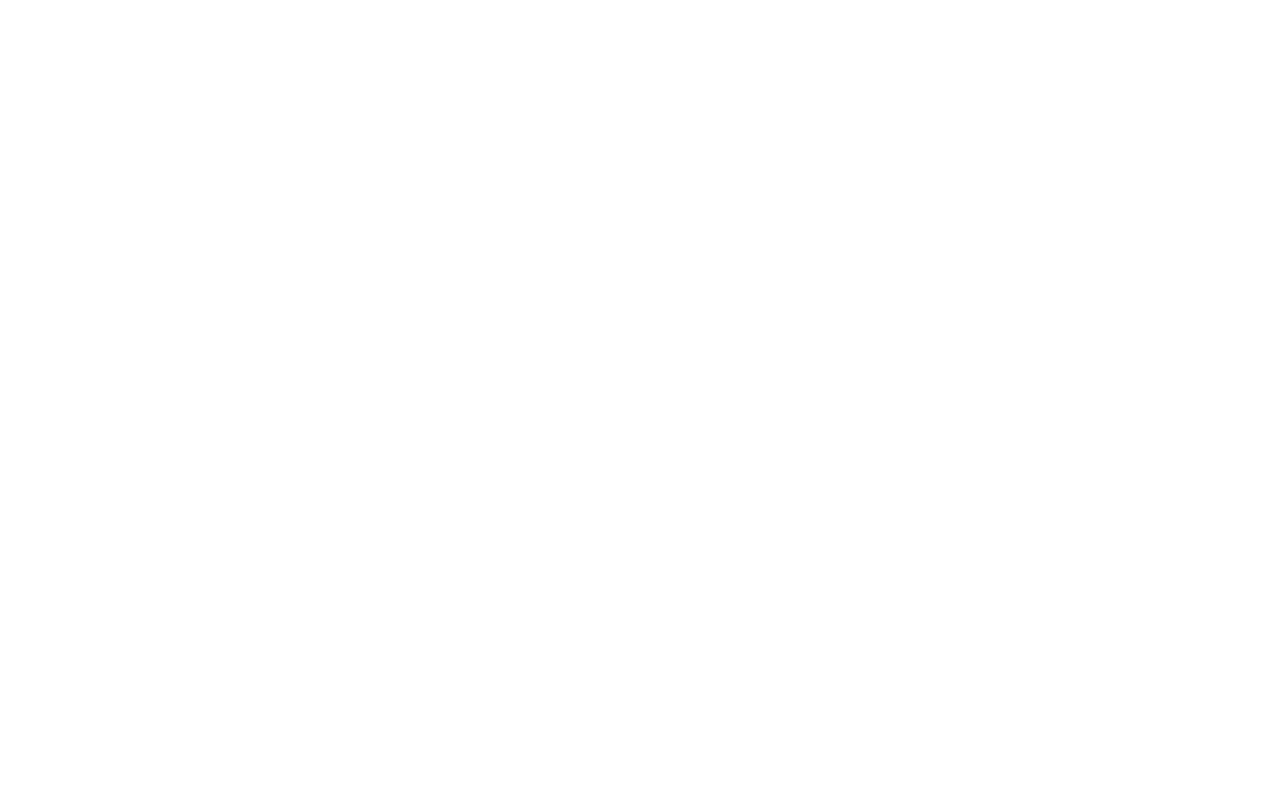
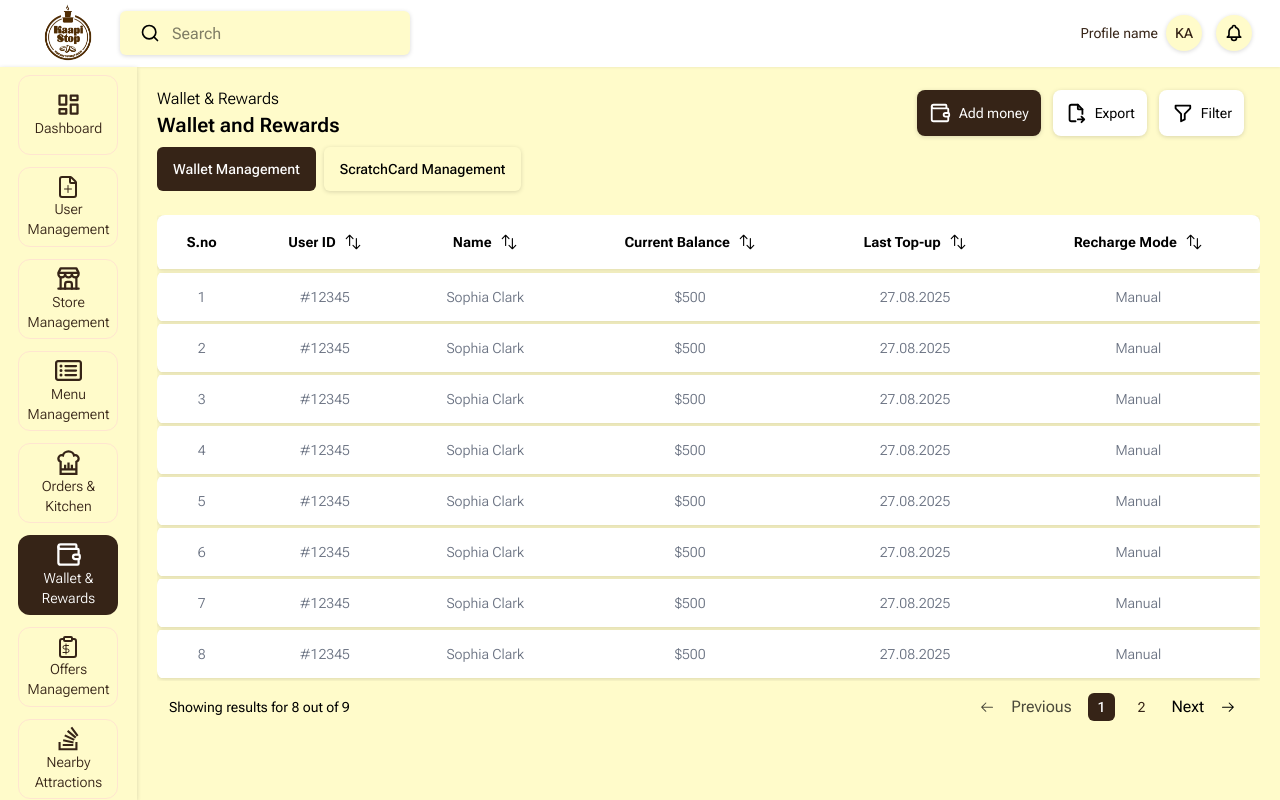
Before and after one commit to Vishvanath2005/Kappi_Stop_FE, a React (Vite) app in the folder Kappi_Stop_FE/: page /wallet_rewards in a window 1280 px wide. Before the commit this address had no page. Built offline with nearby package versions, Linux system fonts and the light colour scheme.

Commit message:
wallet and rewards done👍

```diff
--- a/Kappi_Stop_FE/src/components/Table.jsx
+++ b/Kappi_Stop_FE/src/components/Table.jsx
@@ -16,6 +16,7 @@
   add_button,
   columns = [],
   data = [],
+  Export_Filter=true,
   showActions = true,
   ViewRoute = false,
   EditRoute = false,
@@ -104,8 +105,8 @@
               paddingX="px-4"
               onClick={() => setShowAdd(true)}
             />
-          )}
-          <Button
+          )}{Export_Filter &&
+          (<><Button
             button_icon={<TbFileExport size={22} />}
             button_name="Export"
             bgColor="bg-white"
@@ -118,10 +119,10 @@
             bgColor="bg-white"
             textColor="text-layout-text"
             paddingX="px-4"
-          />
+          /> </>)}
         </div>
       </div>
-      <div className="overflow-auto no-scrollbar h-130">
+      <div className="overflow-auto no-scrollbar h-fit">
         <table className="w-full whitespace-nowrap border-collapse">
           <thead>
             <tr className="font-semibold text-sm bg-white border-b-4 border-background h-14 drop-shadow-sm">
--- a/Kappi_Stop_FE/src/layout/Layouts.jsx
+++ b/Kappi_Stop_FE/src/layout/Layouts.jsx
@@ -46,7 +46,7 @@
     {
       title: "Wallet & Rewards",
       icon: <Wallet size={27} />,
-      to: "/walletandrewards",
+      to: "/wallet_rewards",
     },
     {
       title: "Offers Management",
--- /dev/null
+++ b/Kappi_Stop_FE/src/pages/wallet_rewards/Wallet_Rewards.jsx
@@ -0,0 +1,78 @@
+import React, { useState } from "react";
+import { Wallet } from "lucide-react";
+import { TbFileExport } from "react-icons/tb";
+import { BiFilterAlt } from "react-icons/bi";
+import Title from "../../components/graph/Title";
+import Button from "../../components/Button";
+import Wallet_management from "./wallet_management/Wallet_management";
+import Scratch_Management from "./scratch_management/Scratch_Management";
+const Wallet_Rewards = () => {
+  const [activeTab, setActiveTab] = useState("wallet_management");
+  const tabs = [
+    { id: "wallet_management", label: "Wallet Management" },
+    { id: "scratch_management", label: "ScratchCard Management" },
+  ];
+  return (
+    <div>
+      <div className="flex flex-col md:flex-row md:justify-between md:items-center gap-3">
+        <Title title="Wallet & Rewards" page_title="Wallet and Rewards" />
+
+        <div className="flex flex-wrap items-center gap-2 md:gap-3 mr-0 md:mr-4">
+          <Button
+            button_icon={<Wallet size={22} />}
+            button_name="Add money"
+            bgColor="bg-layout-text"
+            textColor="text-white"
+            paddingY="py-3 "
+            paddingX="px-3"
+          />
+          <Button
+            button_icon={<TbFileExport size={22} />}
+            button_name="Export"
+            bgColor="bg-white"
+            textColor="text-darkest-blue"
+            paddingY="py-3"
+            paddingX="px-3"
+          />
+          <Button
+            button_icon={<BiFilterAlt size={22} />}
+            button_name="Filter"
+            bgColor="bg-white"
+            textColor="text-darkest-blue"
+            paddingY="py-3"
+            paddingX="px-3"
+          />
+        </div>
+      </div>
+      <div className="flex justify-between my-2 ">
+        <div className="flex gap-2  ">
+          {tabs.map((tab) => (
+            <button
+              key={tab.id}
+              className={`py-3 px-4 rounded-md text-sm font-medium ${
+                activeTab === tab.id
+                  ? " text-white bg-layout-text font-light   font-roboto-flex"
+                  : "text-black bg-background drop-shadow-sm   font-light font-roboto-flex"
+              }`}
+              onClick={() => setActiveTab(tab.id)}
+            >
+              {tab.label}
+            </button>
+          ))}
+        </div>
+      </div>
+      {activeTab === "wallet_management" && (
+        <>
+          <Wallet_management />
+        </>
+      )}
+      {activeTab === "scratch_management" && (
+        <>
+          <Scratch_Management />
+        </>
+      )}
+    </div>
+  );
+};
+
+export default Wallet_Rewards;
--- /dev/null
+++ b/Kappi_Stop_FE/src/pages/wallet_rewards/scratch_management/Scratch_Management.jsx
@@ -0,0 +1,95 @@
+import React from "react";
+import Table from "../../../components/Table";
+
+const Scratch_Management = () => {
+  const scratchColumns = [
+    { key: "card_id", label: "Card ID" },
+    { key: "type", label: "Type" },
+    { key: "eligibility", label: "Eligibility" },
+    { key: "expiry_date", label: "Expiry Date" },
+    { key: "status", label: "Status" },
+  ];
+
+  const scratchData = [
+    {
+      card_id: "#A1B2C3",
+      type: "Discount",
+      eligibility: "All Users",
+      expiry_date: "27.08.2025",
+      status: "Active",
+    },
+    {
+      card_id: "#A1B2C3",
+      type: "Discount",
+      eligibility: "All Users",
+      expiry_date: "27.08.2025",
+      status: "Active",
+    },
+    {
+      card_id: "#A1B2C3",
+      type: "Discount",
+      eligibility: "All Users",
+      expiry_date: "27.08.2025",
+      status: "Active",
+    },
+    {
+      card_id: "#A1B2C3",
+      type: "Discount",
+      eligibility: "All Users",
+      expiry_date: "27.08.2025",
+      status: "Active",
+    },
+    {
+      card_id: "#A1B2C3",
+      type: "Discount",
+      eligibility: "All Users",
+      expiry_date: "27.08.2025",
+      status: "Expired",
+    },
+    {
+      card_id: "#A1B2C3",
+      type: "Discount",
+      eligibility: "All Users",
+      expiry_date: "27.08.2025",
+      status: "Active",
+    },
+    ,
+    {
+      card_id: "#A1B2C3",
+      type: "Discount",
+      eligibility: "All Users",
+      expiry_date: "27.08.2025",
+      status: "Active",
+    },
+
+    {
+      card_id: "#A1B2C3",
+      type: "Discount",
+      eligibility: "All Users",
+      expiry_date: "27.08.2025",
+      status: "Active",
+    },
+    {
+      card_id: "#A1B2C3",
+      type: "Discount",
+      eligibility: "All Users",
+      expiry_date: "27.08.2025",
+      status: "Active",
+    },
+  ];
+
+  return (
+    <>
+      <Table
+        Export_Filter={false}
+        data={scratchData}
+        columns={scratchColumns}
+        EditModal={true}
+        ViewRoute={true}
+        itemsPerPage={9}
+      />
+    </>
+  );
+};
+
+export default Scratch_Management;
--- /dev/null
+++ b/Kappi_Stop_FE/src/pages/wallet_rewards/wallet_management/Wallet_management.jsx
@@ -0,0 +1,91 @@
+import React from "react";
+import Table from "../../../components/Table";
+
+const Wallet_management = () => {
+  const walletData = [
+    {
+      userId: "#12345",
+      name: "Sophia Clark",
+      balance: "$500",
+      lastTopup: "27.08.2025",
+      rechargeMode: "Manual",
+    },
+    {
+      userId: "#12345",
+      name: "Sophia Clark",
+      balance: "$500",
+      lastTopup: "27.08.2025",
+      rechargeMode: "Manual",
+    },
+    {
+      userId: "#12345",
+      name: "Sophia Clark",
+      balance: "$500",
+      lastTopup: "27.08.2025",
+      rechargeMode: "Manual",
+    },
+    {
+      userId: "#12345",
+      name: "Sophia Clark",
+      balance: "$500",
+      lastTopup: "27.08.2025",
+      rechargeMode: "Manual",
+    },
+    {
+      userId: "#12345",
+      name: "Sophia Clark",
+      balance: "$500",
+      lastTopup: "27.08.2025",
+      rechargeMode: "Manual",
+    },
+    {
+      userId: "#12345",
+      name: "Sophia Clark",
+      balance: "$500",
+      lastTopup: "27.08.2025",
+      rechargeMode: "Manual",
+    },
+    {
+      userId: "#12345",
+      name: "Sophia Clark",
+      balance: "$500",
+      lastTopup: "27.08.2025",
+      rechargeMode: "Manual",
+    },
+    {
+      userId: "#12345",
+      name: "Sophia Clark",
+      balance: "$500",
+      lastTopup: "27.08.2025",
+      rechargeMode: "Manual",
+    },
+    {
+      userId: "#12345",
+      name: "Sophia Clark",
+      balance: "$500",
+      lastTopup: "27.08.2025",
+      rechargeMode: "Manual",
+    },
+  ];
+
+  const walletcolumns = [
+    { key: "userId", label: "User ID" },
+    { key: "name", label: "Name" },
+    { key: "balance", label: "Current Balance" },
+    { key: "lastTopup", label: "Last Top-up" },
+    { key: "rechargeMode", label: "Recharge Mode" },
+  ];
+  return (
+    <>
+      <Table
+        Export_Filter={false}
+        showActions={false}
+        columns={walletcolumns}
+        data={walletData}
+        itemsPerPage={8}
+      />
+    </>
+  );
+};
+
+export default Wallet_management;
--- a/Kappi_Stop_FE/src/routes/Main_Router.jsx
+++ b/Kappi_Stop_FE/src/routes/Main_Router.jsx
@@ -6,6 +6,7 @@
 import User_Route from "./other_Routes/User_Route";
 import Report_Route from "./other_Routes/Report_Route";
 import Settings_Route from "./other_Routes/Settings_Route";
+import Wallet_Route from "./other_Routes/Wallet_Route";
 
 const Main_Router = () => {
   return (
@@ -16,6 +17,7 @@
           <Route element={<Layouts />}>
             {Dashboard_Route()}
             {User_Route()}
+            {Wallet_Route()}
             {Report_Route()}
             {Settings_Route()}
           </Route>
--- /dev/null
+++ b/Kappi_Stop_FE/src/routes/other_Routes/Wallet_Route.jsx
@@ -0,0 +1,13 @@
+import React from "react";
+import { Route } from "react-router-dom";
+import Wallet_Rewards from "../../pages/wallet_rewards/Wallet_Rewards";
+
+const Wallet_Route = () => {
+  return (
+    <>
+      <Route path="/wallet_rewards" element={<Wallet_Rewards />} />
+    </>
+  );
+};
+
+export default Wallet_Route;
```
